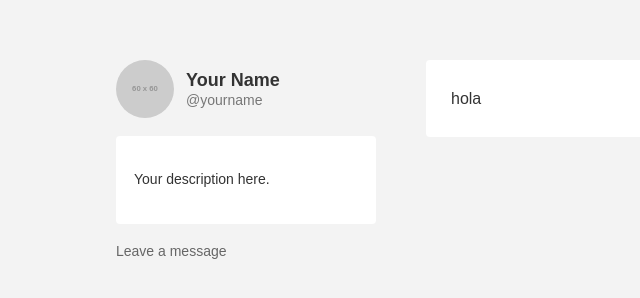
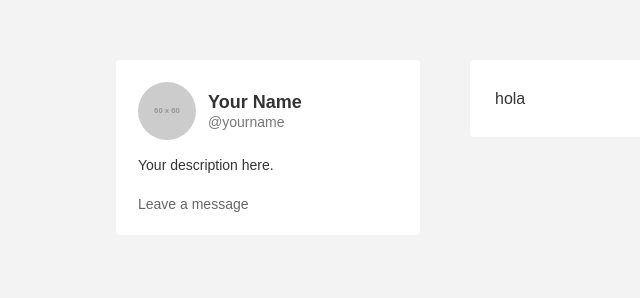
Before and after one commit to triedourluck/inthedarkigrew, a plain HTML site: page index.html in a window 1280 px wide. Shown: the whole page, without its empty margins (49-689 px from the left). Drawn offline with Linux system fonts and the light colour scheme; no server answers; placeholder pictures from the web are drawn by us.

Commit message:
Update style.css

```diff
--- a/style.css
+++ b/style.css
@@ -15,13 +15,16 @@ body {
 
 .sidebar {
   width: 260px;
+  background: white;
+  padding: 22px;
+  border-radius: 4px;
 }
 
 .profile-top {
   display: flex;
   align-items: center;
   gap: 12px;
-  margin-bottom: 18px;
+  margin-bottom: 14px;
 }
 
 .avatar {
@@ -43,15 +46,18 @@ body {
 }
 
 .about-card {
-  background: white;
-  padding: 18px;
-  border-radius: 4px;
-  margin-bottom: 18px;
+  margin-top: 12px;
   font-size: 14px;
   line-height: 1.7;
 }
 
+.about-card p {
+  margin: 0;
+}
+
 .message-link {
+  display: inline-block;
+  margin-top: 18px;
   text-decoration: none;
   color: #666;
   font-size: 14px;
```
